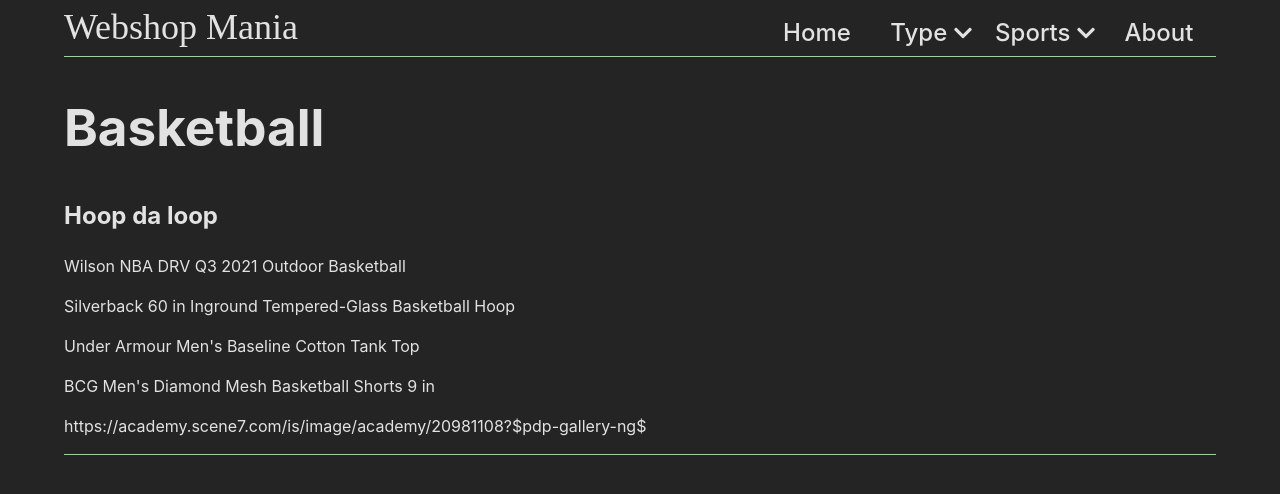
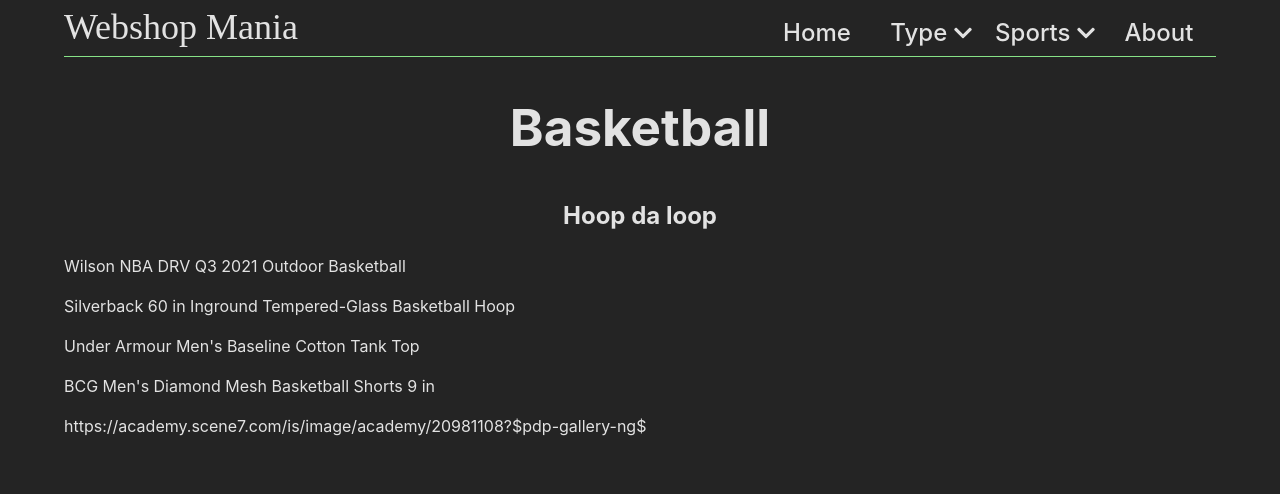
Before and after one commit to msparica/react-ecommerce-practice, a React (Vite) app: page /items/sport/basketball in a window 1280 px wide. Shown: the top 494 px of the page. Built offline with nearby package versions, Linux system fonts and the light colour scheme; data requests are answered from the project's data file; a web font is replaced by a local one.

Commit message:
category loader

```diff
--- a/database.json
+++ b/database.json
@@ -27,7 +27,7 @@
 	"categories": [
 		{ "id": "shirts", "title": "Shirts", "subtitle": "sherts" },
 		{ "id": "pants", "title": "Pants", "subtitle": "Absolutely on fire" },
-		{ "id": "shoes", "title": "Shoes", "subtitle": "Best kicks in town" },
+		{ "id": "shoes", "title": "Shoes", "subtitle": "Best treads in town" },
 		{ "id": "gear", "title": "Gear", "subtitle": "Sportsball accessories" },
 		{ "id": "basketball", "title": "Basketball", "subtitle": "Hoop da loop" },
 		{ "id": "soccer", "title": "Soccer", "subtitle": "A slight touch is basically the same as a .22LR in the knee" },
--- a/src/App.css
+++ b/src/App.css
@@ -2,5 +2,9 @@
 	width: 1350px;
 	max-width: 90%;
 	margin: 0 auto;
-	min-height: 100px;
+	min-height: calc(100vh - 200px);
 }
+
+section h1, section h2, section h3 {
+	text-align: center;
+}
--- a/src/App.tsx
+++ b/src/App.tsx
@@ -22,7 +22,7 @@
 				element: <AboutPage />
 			}, {
 				path: "/404",
-				element: <section><h1>Page not found</h1></section>
+				element: <section><h2>Page not found</h2></section>
 			},
 		]
 	}
--- a/src/components/Navbar.css
+++ b/src/components/Navbar.css
@@ -9,12 +9,27 @@
 nav > ul > li {
 	display: inline-block;
 	position: relative;
+	margin: 0;
+}
+nav > ul > li > a {
+	display: inline-block;
 	width: 100px;
 	text-align: center;
+	padding: 5px 7px 5px 7px;
 }
+
+nav > ul > li > a:hover {
+	color: rgba(150, 255, 150, 0.87);
+	text-decoration: underline;
+}
+
 nav .subitems li {
 	display: block;
-	margin: 10px;
+	margin: 0;
+}
+nav .subitems li a {
+	display: block;
+	padding: 5px 10px 5px 10px;
 	width: 180px;
 	text-align: center;
 }
@@ -31,15 +46,15 @@
 	color: rgba(150, 255, 150, 0.87);
 }
 
-nav li a:hover {
-	color: rgba(150, 255, 150, 0.87);
-	text-decoration: underline;
+.subitems li a:hover {
+	background-color: rgba(150, 255, 150, 1);
+	color: black;
 }
 
 .subitems {
 	background-color: rgba(150, 255, 150, 0.47);
 	position: absolute;
-	top: calc(100% + 6px);
+	top: 100%;
 	left: -55px;
 }
 
--- a/src/pages/CategoryPage.tsx
+++ b/src/pages/CategoryPage.tsx
@@ -1,33 +1,47 @@
-import { LoaderFunction, redirect, useLoaderData } from "react-router-dom";
+import { Await, LoaderFunction, defer, redirect, useLoaderData, useNavigate } from "react-router-dom";
 import { Article, Category, getArticlesBySport, getArticlesByType, getCategoryData } from "../utils/data";
+import React from "react";
 
 
 export const loader = (async ({ params }) => {
-	const categoryData = await getCategoryData(params.filterVal as string);
+	const categoryPromise = getCategoryData(params.filterVal as string);
 
-	if (categoryData.length === 0) {
-		return redirect('/404');
-	}
+	const articlesPromise = params.filter === "type"
+		? getArticlesByType(params.filterVal as string)
+		: getArticlesBySport(params.filterVal as string);
 
-	const articles = params.filter === "type"
-		? await getArticlesByType(params.filterVal as string)
-		: await getArticlesBySport(params.filterVal as string);
+	const timeoutPromise = new Promise(r => setTimeout(r, 1000));
 
-	// await new Promise(r => setTimeout(r, 1000));
-
-	return { categoryData: categoryData[0], articles };
+	return defer({
+		data: Promise.all([ categoryPromise, articlesPromise, timeoutPromise])
+	})
 }) satisfies LoaderFunction;
 
 function CategoryPage() {
-	const { categoryData, articles } = useLoaderData() as { categoryData: Category, articles: Article[] };
+	const loaderData = useLoaderData() as { data: Promise<[Category, Article[], void]> };
+	const navigate = useNavigate();
+	return (
+		<React.Suspense fallback={ <section><h3>Loading category page...</h3></section>} >
+			<Await
+				resolve={loaderData.data}
+				errorElement={ <section><h3>Error loading package location!</h3></section> }
+			>
+				{(data: [Category[], Article[], void]) => {
+					const [categories, articles] = data;
 
-	return (
-		<section>
-			<h1>{categoryData.title}</h1>
-			<h2>{categoryData.subtitle}</h2>
+					if (categories.length === 0) navigate('/404');
 
-			{articles.map(i => <p>{i.name}</p>)}
-		</section>
+					const [category] = categories;
+
+					return <section>
+						<h1>{category.title}</h1>
+						<h2>{category.subtitle}</h2>
+
+						{articles.map(i => <p>{i.name}</p>)}
+					</section>
+				}}
+			</Await>
+		</React.Suspense>
 	);
 }
 
```
